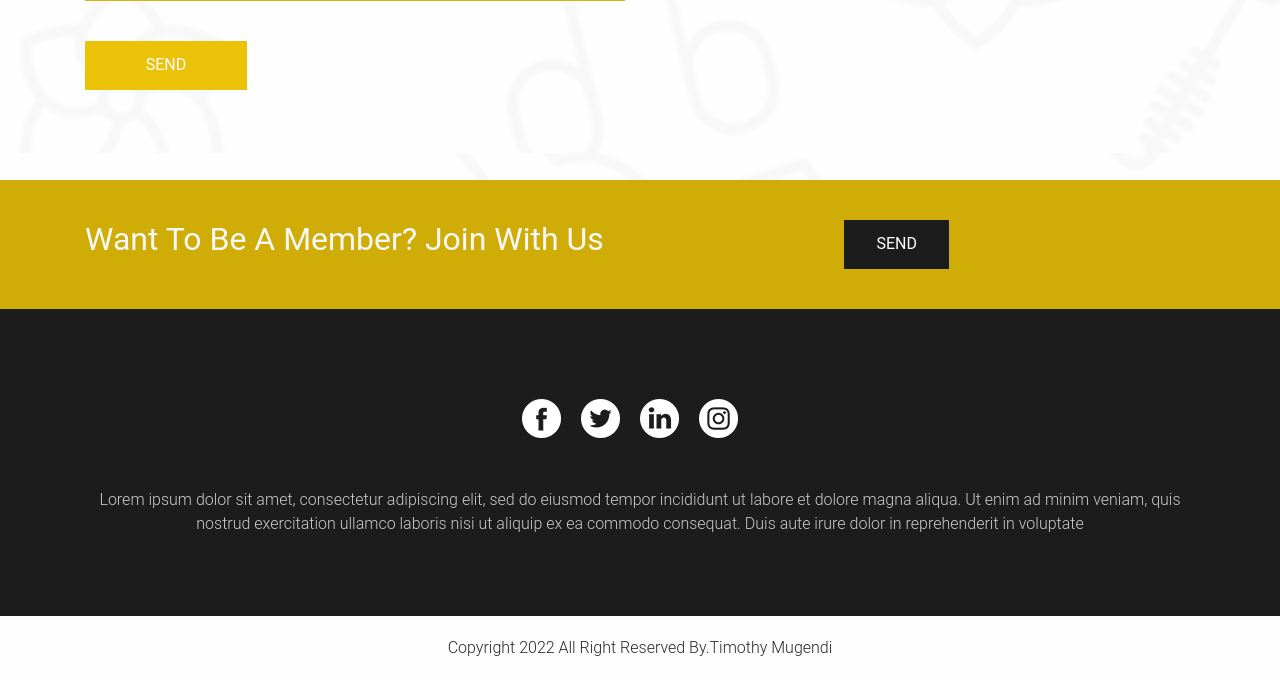
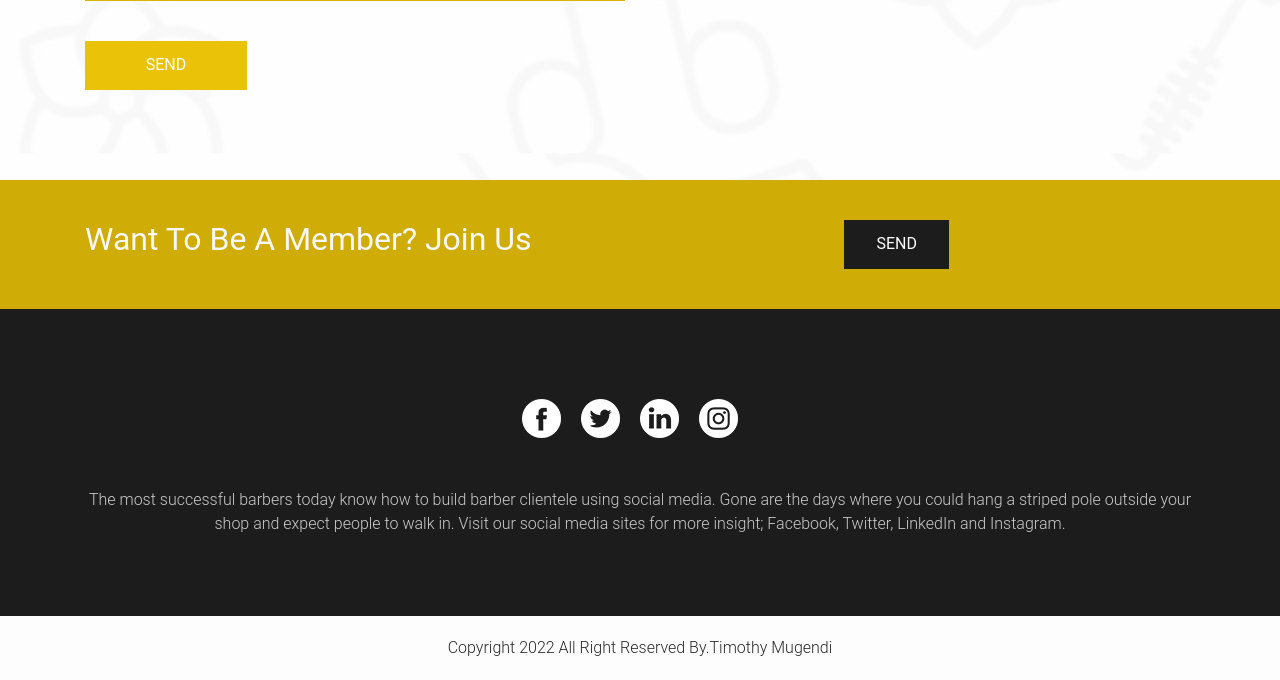
Before and after one commit to Timoh97/Fade-O-Clock-Barber, a Django app: page /contact/ in a window 1280 px wide. Shown: the part 833-1513 px from the top of the page. Run offline with Django 3.2, Linux system fonts and the light colour scheme; some libraries are stand-ins or nearby versions.

Commit message:
delete lorem ipsum in contact.html page

```diff
--- a/application/templates/contact.html
+++ b/application/templates/contact.html
@@ -115,7 +115,7 @@
         <div class="container">
           <div class="row">
             <div class="col-md-6">
-              <h1 class="member_text">Want To Be A Member? Join With Us</h1>
+              <h1 class="member_text">Want To Be A Member? Join Us</h1>
             </div>
             <div class="col-md-6">
               <div class="join_bt"><a href="#">SEND</a></div>
@@ -135,7 +135,7 @@
               <li><a href="#"><img src="{% static 'images/instagram-icon.png' %}"></a></li>
             </ul>
           </div>
-          <p class="lorem_ipsum_text">Lorem ipsum dolor sit amet, consectetur adipiscing elit, sed do eiusmod tempor incididunt ut labore et dolore magna aliqua. Ut enim ad minim veniam, quis nostrud exercitation ullamco laboris nisi ut aliquip ex ea commodo consequat. Duis aute irure dolor in reprehenderit in voluptate</p>
+          <p class="lorem_ipsum_text">The most successful barbers today know how to build barber clientele using social media. Gone are the days where you could hang a striped pole outside your shop and expect people to walk in. Visit our social media sites for more insight; Facebook, Twitter, LinkedIn and Instagram.</p>
         </div>
       </div>
       <!-- footer section end -->
```
